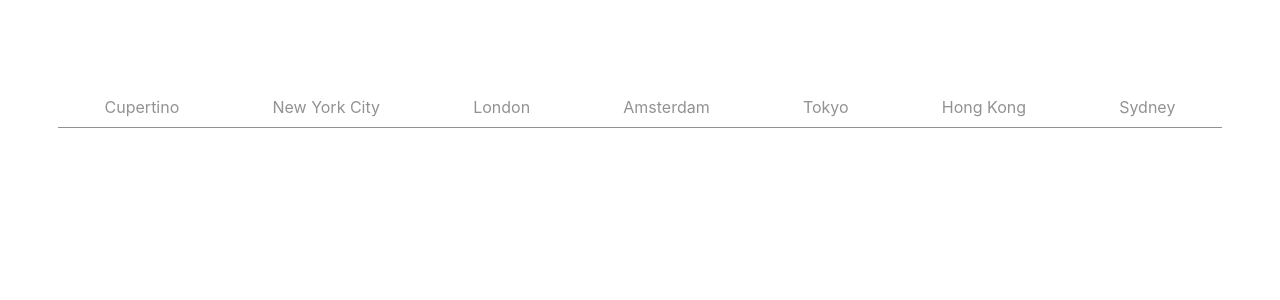
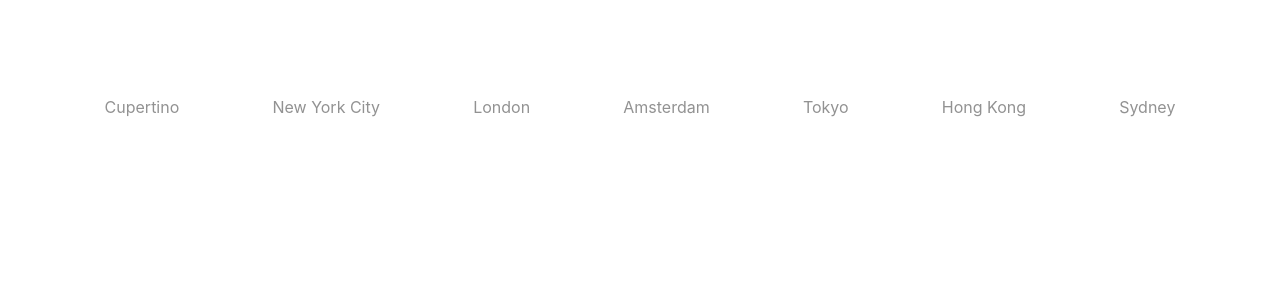
Before and after one commit to newmediapilot/retail_instore_developer_exercise_react, a React (Create React App) app: page / in a window 1280 px wide. Shown: the top 300 px of the page. Built offline with nearby package versions, Linux system fonts and the light colour scheme.

Commit message:
separate slider and line

```diff
--- a/src/components/Shuttle/Shuttle.scss
+++ b/src/components/Shuttle/Shuttle.scss
@@ -1,19 +1,39 @@
 @import "../../styles/colors";
 
 .shuttle-container {
+
   pointer-events: none;
+
   position: absolute;
+
   bottom: 0;
   left: 0;
+
   width: 100%;
 
   .shuttle--rail {
     position: relative;
-    border-bottom: 1px solid $nav-color-inactive;
   }
 
-  .shuttle-slider {
+  .shuttle--line {
+    z-index: 1;
     position: absolute;
+    display: block;
+
+    left: 0;
+    bottom: 0;
+
+    width: 100%;
+
+    border-bottom: 2px solid $bar-color-inactive;
+  }
+
+  .shuttle--slider {
+    @extend .shuttle--line;
+
+    width: 0;
+
     border-bottom: 1px solid $nav-color-active;
   }
+
 }
```
